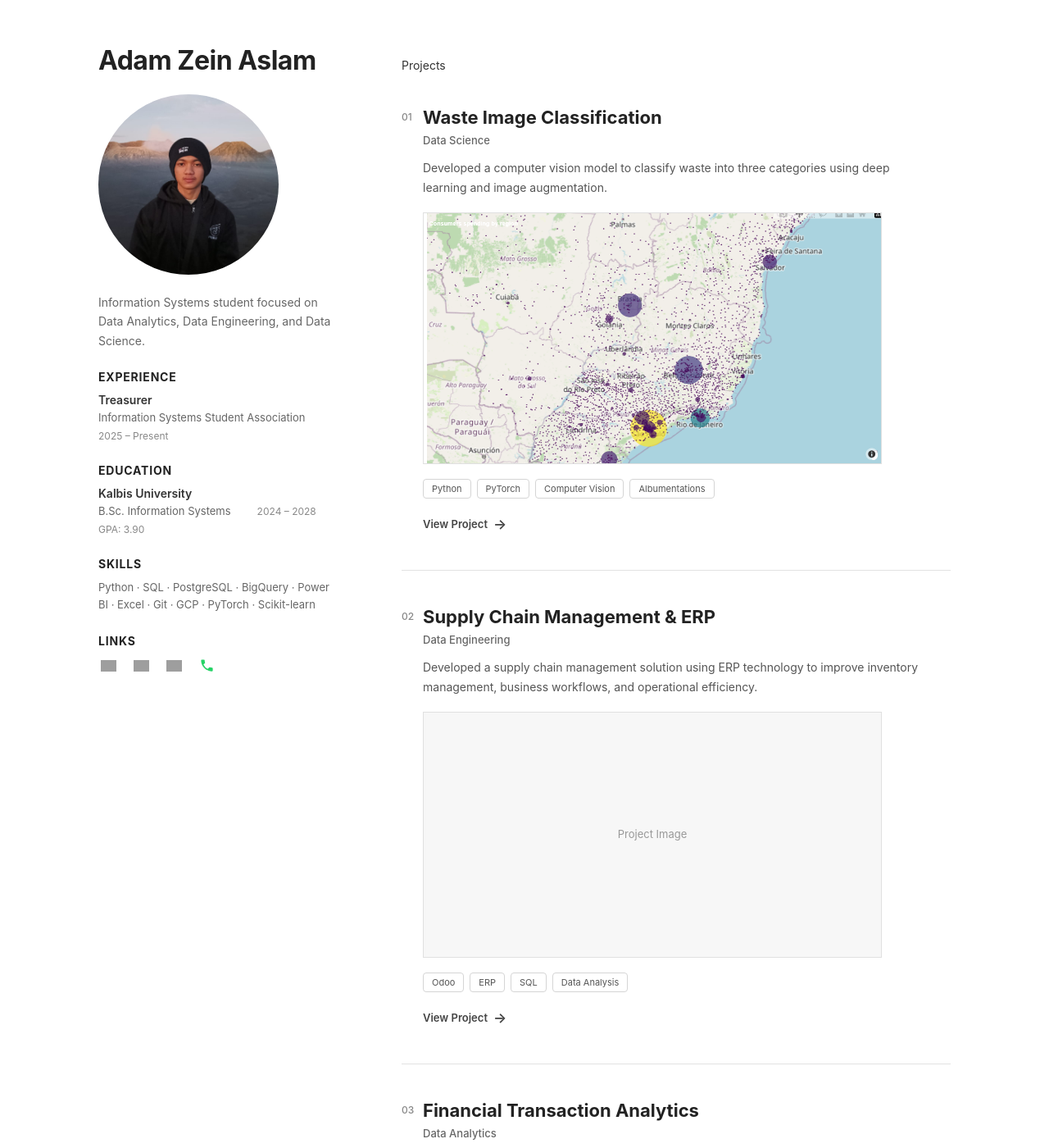
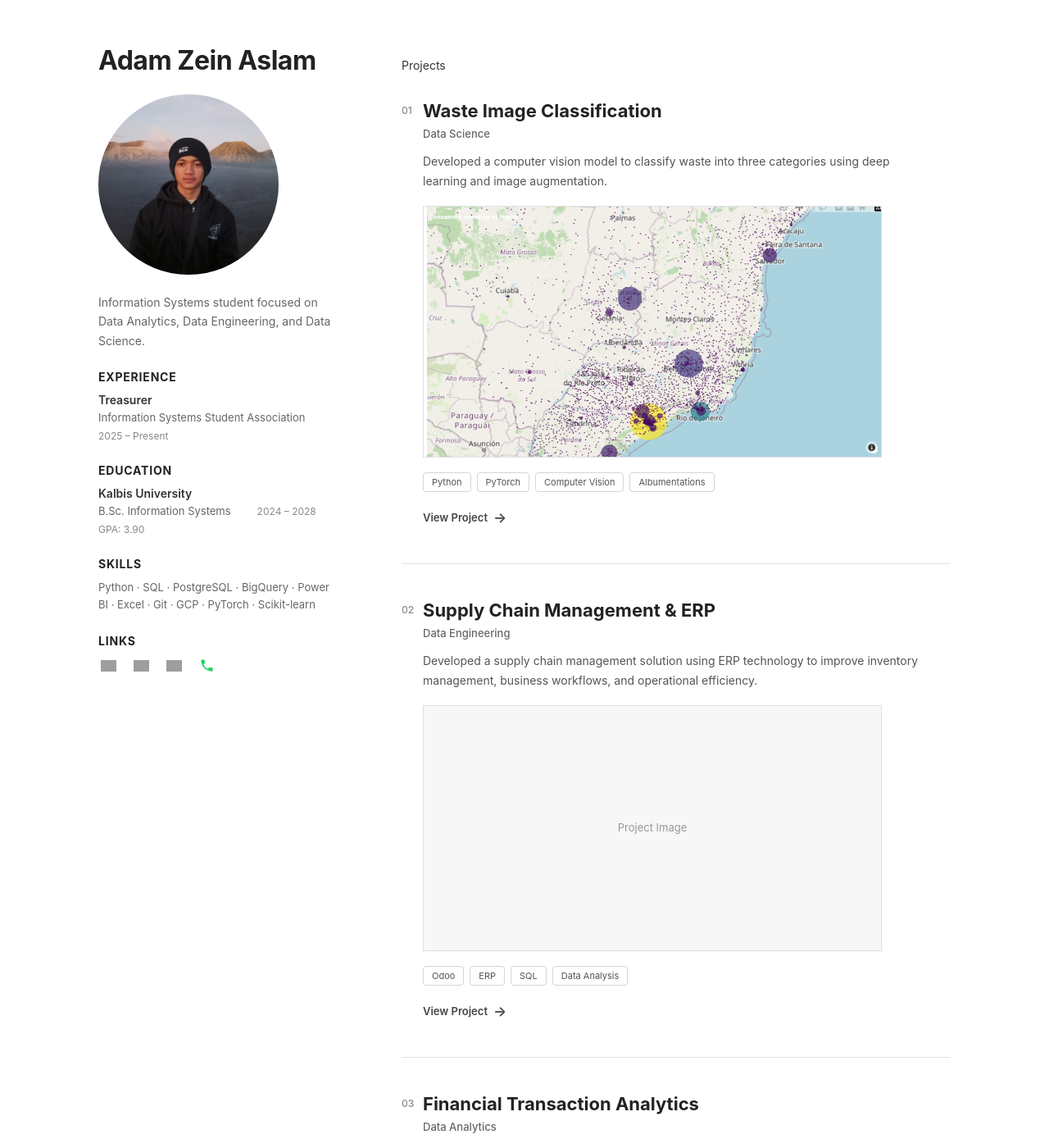
Before and after one commit to AdamZeinAslam/AdamZeinAslam.github.io, a Jekyll site: the page built from index.md, in a window 1280 px wide and 1400 px high. Shown: the whole window at 82% size. Built offline with Jekyll 4.4.1, drawn with Linux system fonts in a browser that asks for light colours; grey boxes are pictures that could not be loaded.

Commit message:
Adjust margins and font sizes in projects section

```diff
--- a/assets/css/style.css
+++ b/assets/css/style.css
@@ -367,23 +367,22 @@
    ========================================================= */
 
 .projects-section .projects-header {
-  margin: 5px 0 38px 0 !important;
+  margin: 5px 0 30px 0 !important;
 }
 
 .projects-section .section-label {
   margin: 0 !important;
 
-  font-size: 10px !important;
+  font-size: 24px !important;
 
   font-weight: 700 !important;
 
   line-height: 1.3 !important;
 
-  letter-spacing: -0.3px !important;
+  letter-spacing: -0.2px !important;
 
   color: #333333 !important;
 }
-
 /* =========================================================
    PROJECT CARD
    ========================================================= */
```
